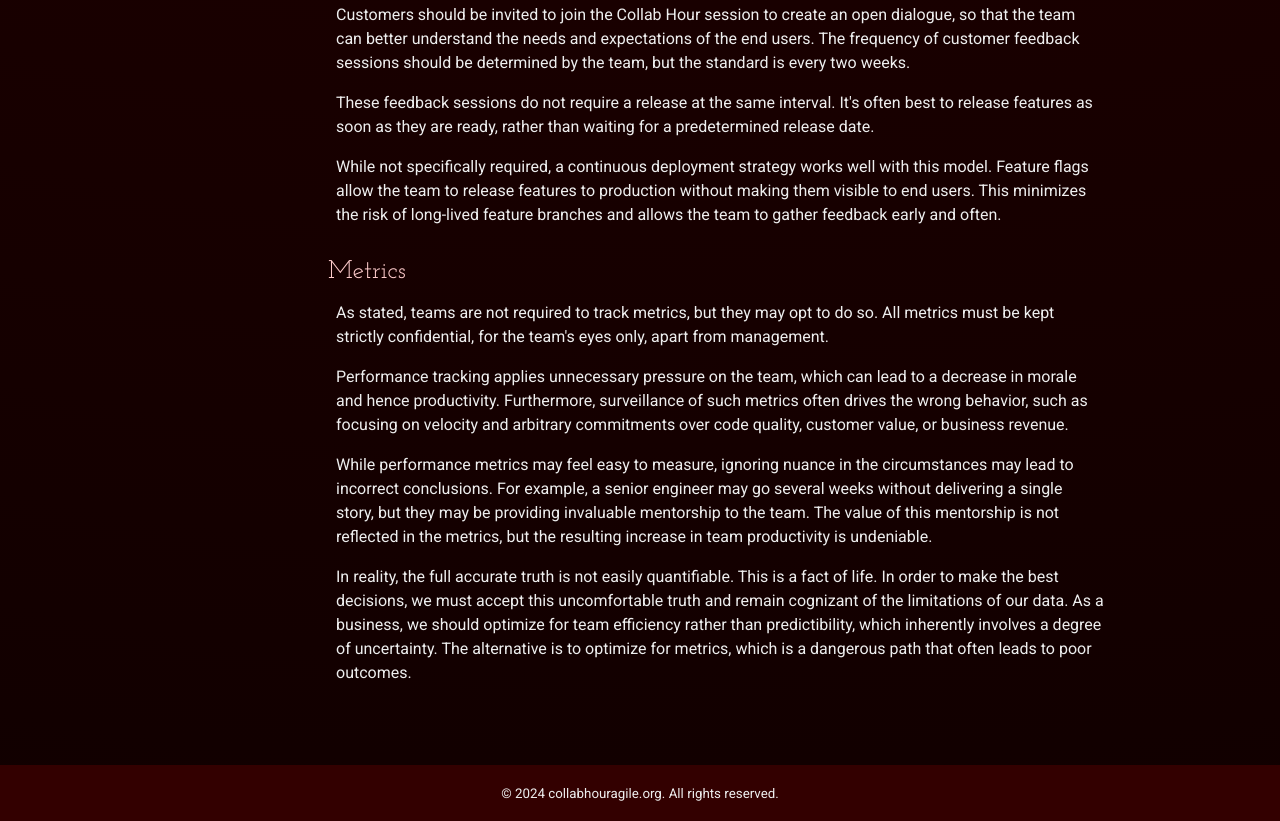
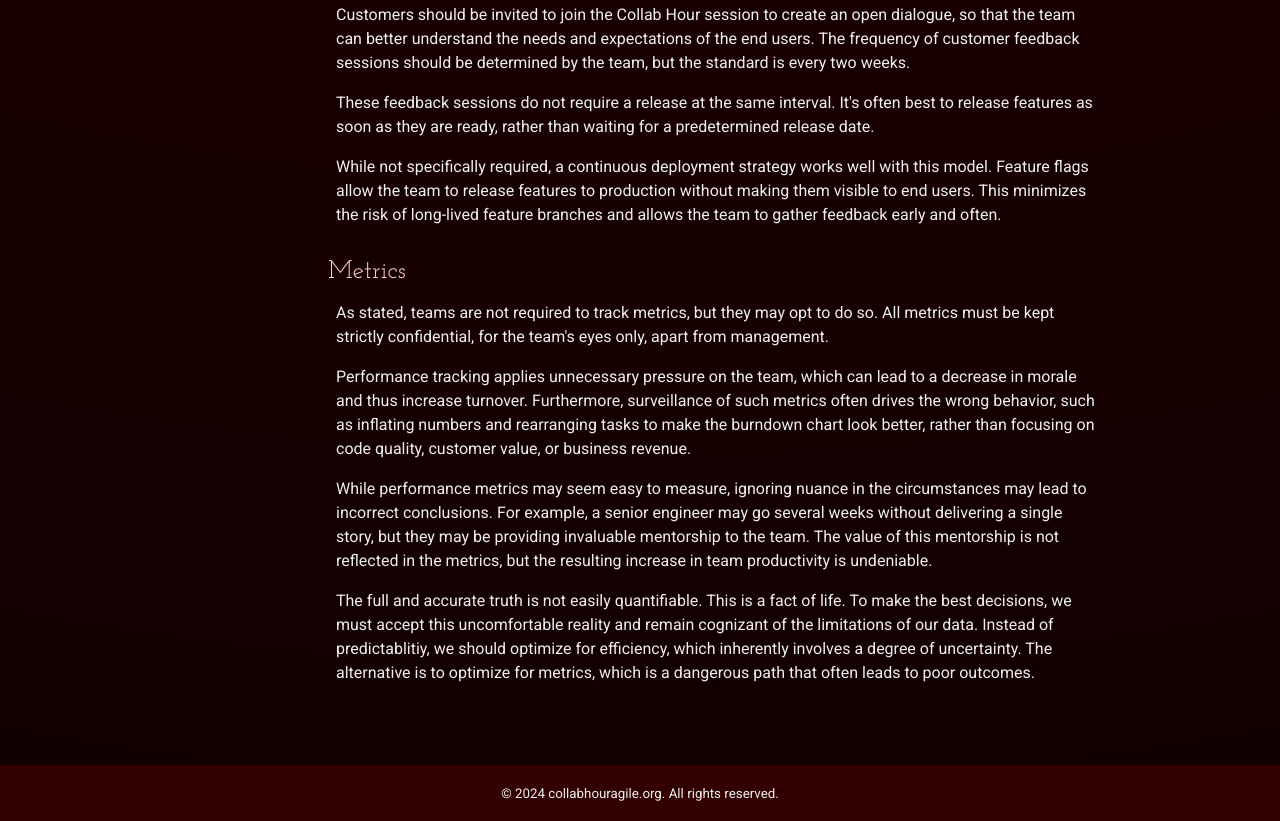
Before and after one commit to jonathandewitt-dev/Collab-Hour, a website: page complete-guide.html in a window 1280 px wide. Shown: the part 6474-7295 px from the top of the page. Drawn offline with Linux system fonts and the light colour scheme.

Commit message:
slightly improving metrics section

```diff
--- a/complete-guide.html
+++ b/complete-guide.html
@@ -556,13 +556,14 @@
               </p>
               <p class="article__text">
                 Performance tracking applies unnecessary pressure on the team,
-                which can lead to a decrease in morale and hence productivity.
-                Furthermore, surveillance of such metrics often drives the wrong
-                behavior, such as focusing on velocity and arbitrary commitments
-                over code quality, customer value, or business revenue.
+                which can lead to a decrease in morale and thus increase
+                turnover. Furthermore, surveillance of such metrics often drives
+                the wrong behavior, such as inflating numbers and rearranging
+                tasks to make the burndown chart look better, rather than
+                focusing on code quality, customer value, or business revenue.
               </p>
               <p class="article__text">
-                While performance metrics may feel easy to measure, ignoring
+                While performance metrics may seem easy to measure, ignoring
                 nuance in the circumstances may lead to incorrect conclusions.
                 For example, a senior engineer may go several weeks without
                 delivering a single story, but they may be providing invaluable
@@ -571,14 +572,13 @@
                 productivity is undeniable.
               </p>
               <p class="article__text">
-                In reality, the full accurate truth is not easily quantifiable.
-                This is a fact of life. In order to make the best decisions, we
-                must accept this uncomfortable truth and remain cognizant of the
-                limitations of our data. As a business, we should optimize for
-                team efficiency rather than predictibility, which inherently
-                involves a degree of uncertainty. The alternative is to optimize
-                for metrics, which is a dangerous path that often leads to poor
-                outcomes.
+                The full and accurate truth is not easily quantifiable. This is
+                a fact of life. To make the best decisions, we must accept this
+                uncomfortable reality and remain cognizant of the limitations of
+                our data. Instead of predictablitiy, we should optimize for
+                efficiency, which inherently involves a degree of uncertainty.
+                The alternative is to optimize for metrics, which is a dangerous
+                path that often leads to poor outcomes.
               </p>
               <p class="article__text"></p>
             </article>
```
